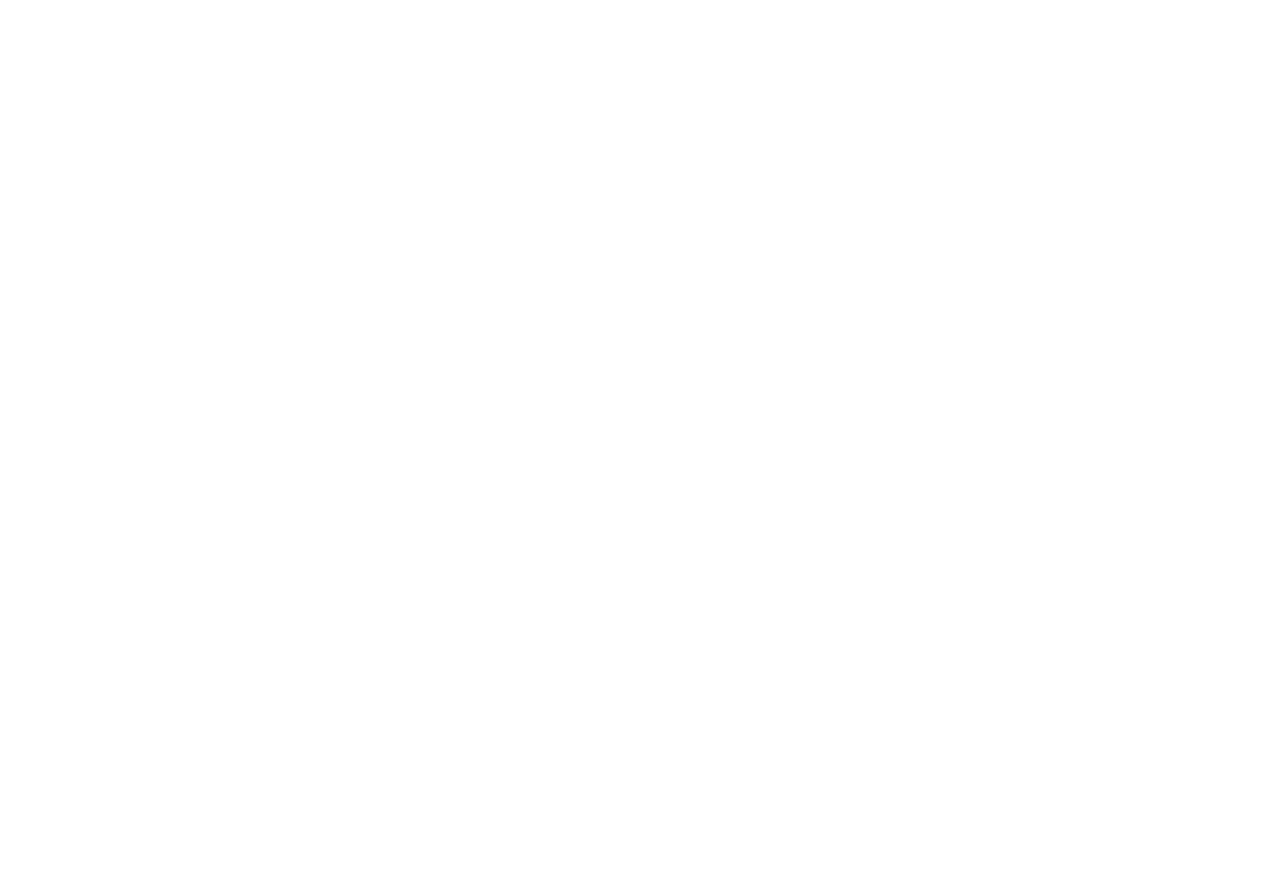
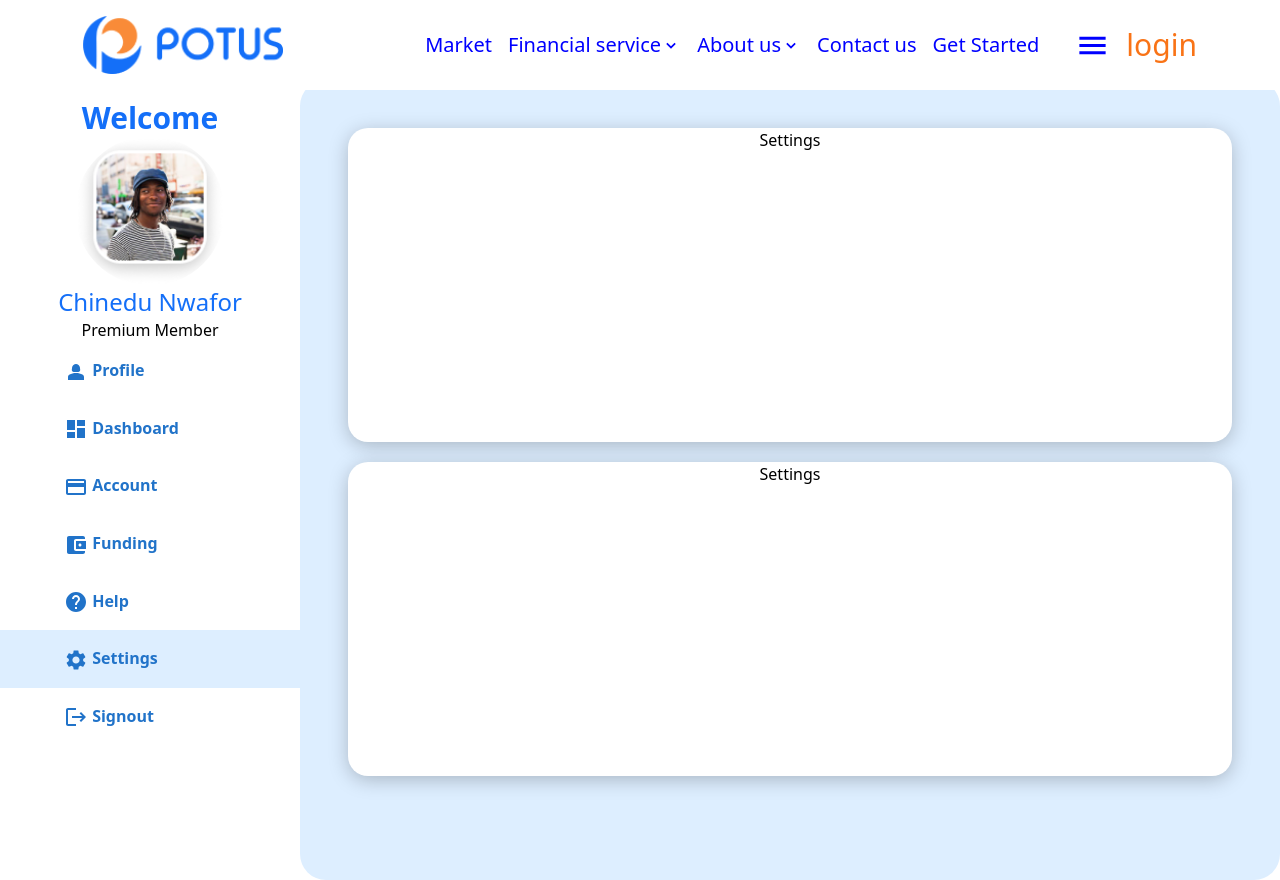
Before and after one commit to romeoscript/fitted_resources, a React (Vite) app: page /dashboards/settings in a window 1280 px wide. Before the commit this address had no page. Before the commit the page ends 800 px from the top, so only its background shows below. Built offline with nearby package versions, Linux system fonts and the light colour scheme.

Commit message:
feat:nfwpage

```diff
--- a/src/App.jsx
+++ b/src/App.jsx
@@ -9,6 +9,7 @@
 import Accounts from "./components/dashboard/pages/Accounts";
 import Funding from "./components/dashboard/pages/Funding";
 import Help from "./components/dashboard/pages/Help";
+import Settings from "./components/dashboard/pages/Settings";
 
 function App() {
   return (
@@ -21,6 +22,7 @@
         <Route path="/dashboards/account" element={<Accounts />} />
         <Route path="/dashboards/funding" element={<Funding />} />
         <Route path="/dashboards/help" element={<Help />} />
+        <Route path="/dashboards/settings" element={<Settings />} />
       </Routes>
     </>
   );
--- a/src/components/dashboard/Sidebar.jsx
+++ b/src/components/dashboard/Sidebar.jsx
@@ -76,7 +76,7 @@
           </li>
         </NavLink>
         <NavLink
-          to="/dashboardh"
+          to="/dashboards/settings"
           className={({ isActive }) => (isActive ? activeLink : normalLink)}
         >
           <li className="my-[1rem] px-[4rem]">
--- /dev/null
+++ b/src/components/dashboard/pages/Settings.jsx
@@ -0,0 +1,21 @@
+import React from 'react'
+import Layout from '../Layout'
+
+const Settings = () => {
+  return (
+    <div>
+        <Layout>
+            <section className='p-[2rem] grid gap-5'>
+                <aside className='h-[314px] rounded-[20px] bg-white' style={{boxShadow:' 0px 4px 20px -1px rgba(0, 0, 0, 0.25)'}}>
+                    <h1>Settings</h1>
+                </aside>
+                <aside className='h-[314px] rounded-[20px] bg-white' style={{boxShadow:' 0px 4px 20px -1px rgba(0, 0, 0, 0.25)'}}>
+                    <h1>Settings</h1>
+                </aside>
+            </section>
+        </Layout>
+    </div>
+  )
+}
+
+export default Settings
```
